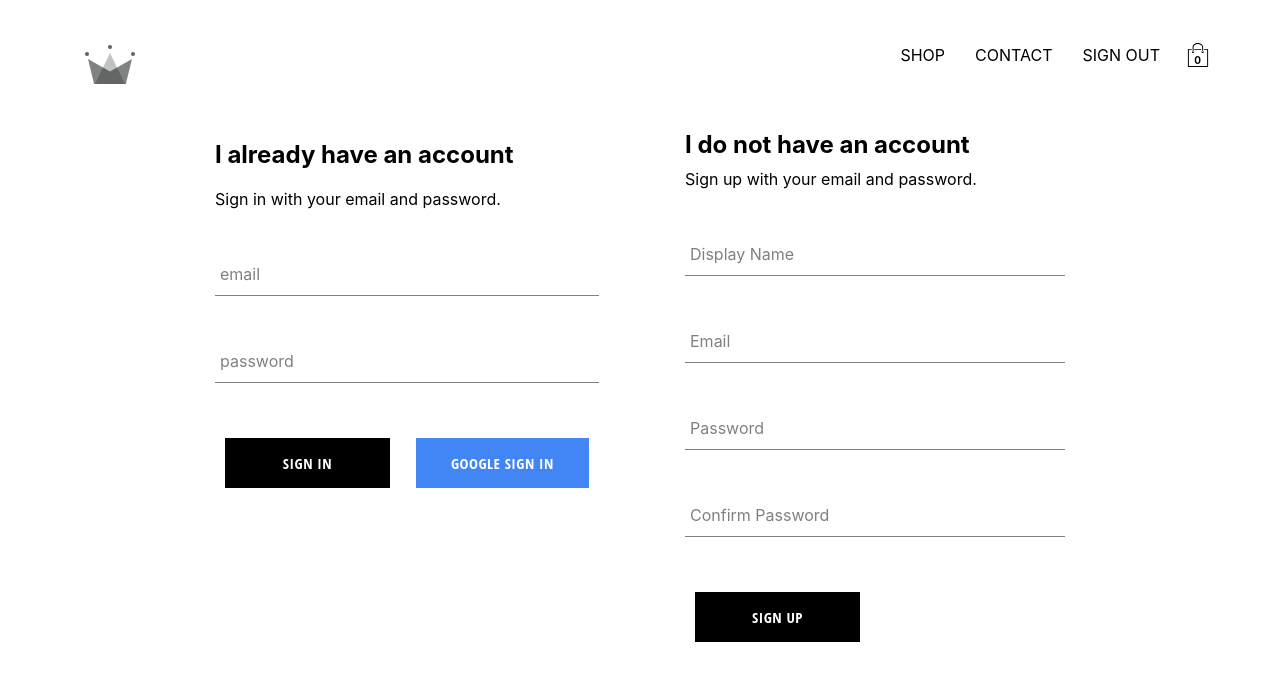
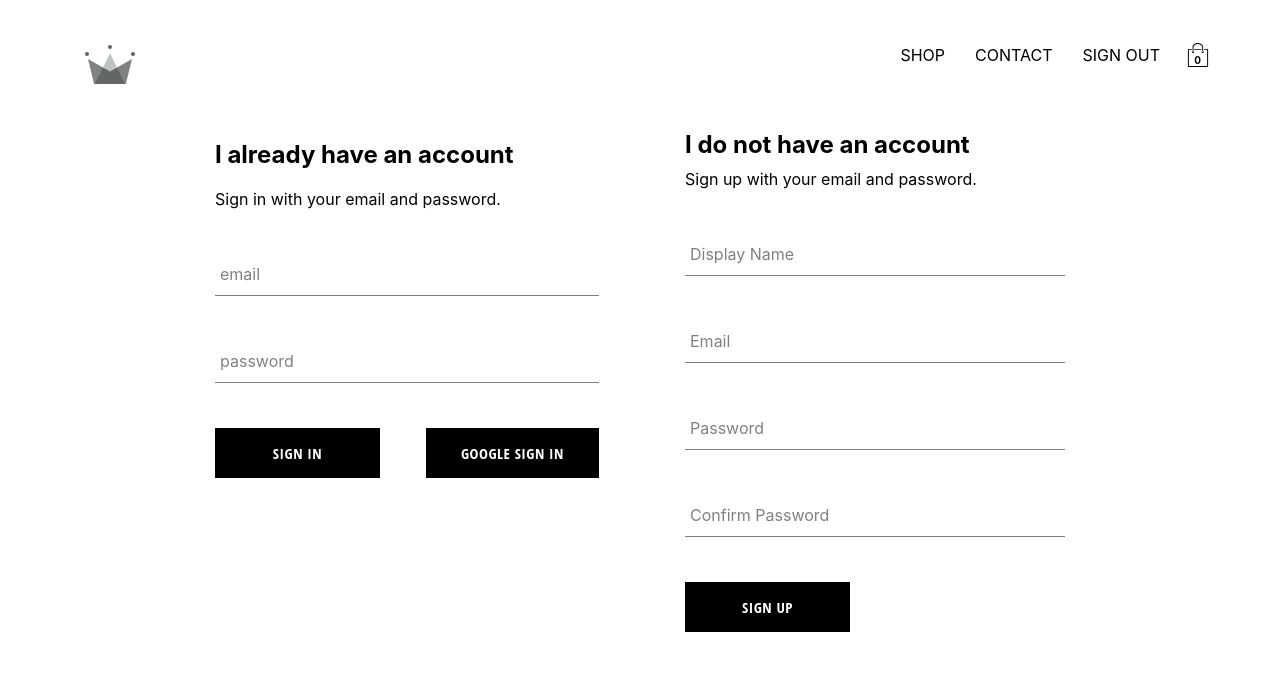
Before and after one commit to yasithWimukthi/clothing-store, a React (Create React App) app: page /signin in a window 1280 px wide. Shown: the top 680 px of the page. Built offline with nearby package versions, Linux system fonts and the light colour scheme; no server answers.

Commit message:
Edit custom button component

```diff
--- a/src/components/custom-button/custom-button.component.js
+++ b/src/components/custom-button/custom-button.component.js
@@ -1,9 +1,9 @@
 import React from 'react';
 import './custom-button.styles.scss';
 
-const CustomButton = ({children,isGoogleSignIn,...otherProps}) =>{
+const CustomButton = ({children,isGoogleSignIn,inverted,...otherProps}) =>{
     return(
-        <button className={` ${isGoogleSignIn ? 'google-sign-in' : ''} custom-button`} {...otherProps}>
+        <button className={` ${inverted ? 'inverted' : ''} custom-button`} {...otherProps}>
             {children}
         </button>
     );
--- a/src/components/custom-button/custom-button.styles.scss
+++ b/src/components/custom-button/custom-button.styles.scss
@@ -13,8 +13,8 @@
   font-weight: bolder;
   border: none;
   cursor: pointer;
-  transition: all 0.2s ease;
-  margin:10px;
+  display: flex;
+  justify-content: center;
 
   &:hover {
     background-color: white;
@@ -22,12 +22,24 @@
     border: 1px solid black;
   }
 
-  &.google-sign-in{
-    background-color:#4285f4;
+  &.google-sign-in {
+    background-color: #4285f4;
     color: white;
 
     &:hover {
-      background-color:#357ae8;
+      background-color: #357ae8;
+      border: none;
+    }
+  }
+
+  &.inverted {
+    background-color: white;
+    color: black;
+    border: 1px solid black;
+
+    &:hover {
+      background-color: black;
+      color: white;
       border: none;
     }
   }
```
